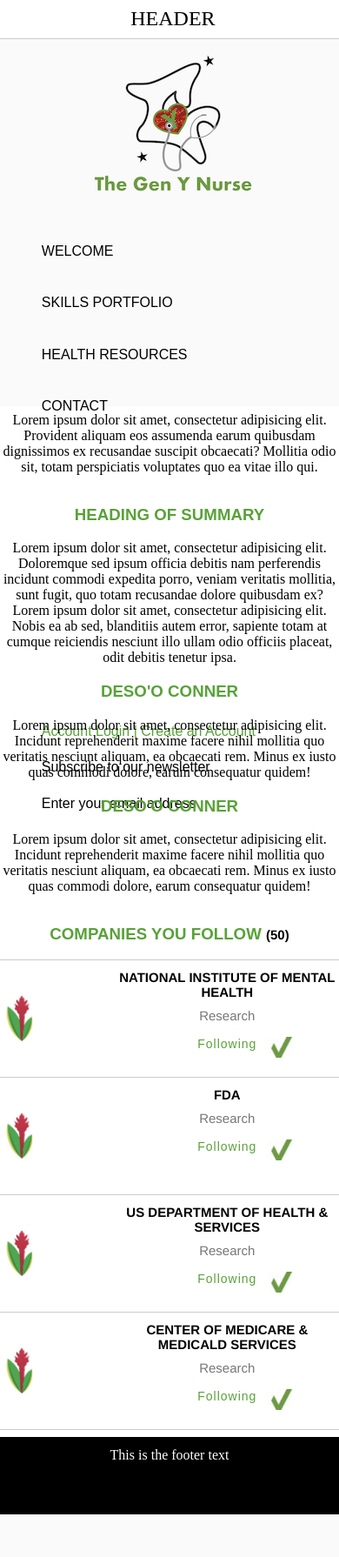
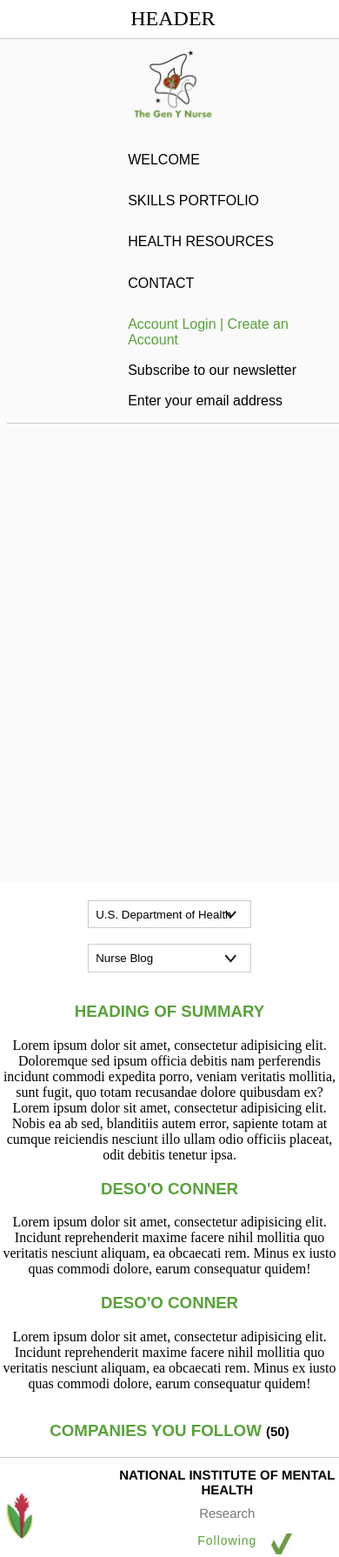
Before and after one commit to Toddsqui/GenYNurse, a plain HTML site: page healthresources.html in a window 390 px wide. Shown: the top 1790 px of the page at 87% size. Before the commit the page ends 1741 px from the top, so only its background shows below. Drawn offline with Linux system fonts and the light colour scheme; a web font is replaced by a local one.

Commit message:
Edited the health resources section.

```diff
--- a/css/threecolumns.css
+++ b/css/threecolumns.css
@@ -2,10 +2,15 @@ html {
   margin: 0;
   padding: 0;
   border: 0;
+  overflow-x: hidden;
 }
 
 html, body {
   height: 100%;
+}
+
+.largelogo{
+  display: none;
 }
 
 .content {
@@ -60,6 +65,27 @@ height: 1px;
 .green {
   color: #58A238;
 }
+
+
+select.dropdown{
+  background-color: transparent;
+}
+
+.dropdown{
+  width: 94%;
+  height: 60px;
+  border: 1px solid #ccc;
+  border-radius: 0;
+  -webkit-appearance: none;
+  padding: 6%;
+
+
+}
+
+#firstdropdown{
+  margin-top: 8%;
+}
+
 
 /* ======== FONTS  ============== */
 
@@ -154,6 +180,25 @@ h1 {
   border-bottom: 1px solid #ccc;
 }
 
+.footertext{
+  margin-left: -2%;
+}
+
+
+.footertext li{
+  float: left;
+  display: inline;
+  color: white;
+  text-decoration: none;
+  font-size: 16px;
+}
+
+#privacypolicy{
+  color: white;
+  float: right;
+  font-size: 16px;
+}
+
 /* ========= END OF FONTS ============ */
 
 * {
@@ -226,7 +271,7 @@ body{
 
   .sidebar{
     width: 100%;
-    height: 50vh;
+    height: 127vh;
     background-color: #fafafa;
     text-align: center;
     padding-top: 2%;
@@ -235,6 +280,14 @@ body{
 
 
   }
+
+ul {
+  margin-left: 34%;
+}
+
+#contactlistlink {
+    margin-bottom: 12%;
+}
 
   .col1, .col2, .col3{
     width: 100%;
@@ -270,6 +323,58 @@ body{
   }
 } /* end of resolution of 56px */
 
+@media screen and (max-width: 219px){
+  #caralogo{
+    display: none;
+  }
+  .largelogo {
+    display: block;
+    width: 84% !important;
+  }
+} /* end of 219px */
+
+@media screen and (max-width: 316px){
+  ul {
+    margin-left: 7% !important;
+  }
+} /* end of 316px */
+
+@media screen and (max-width: 360px){
+  form {
+      width: 118%;
+  }
+
+  .sidebar {
+    height: 77vh !important;
+    margin-left: -10%;
+  }
+} /* end of 360px */
+
+@media screen and (max-width: 372px){
+  select.dropdown{
+    background-size: cover;
+  }
+}
+
+@media screen and (max-width: 450px){
+  ul {
+    margin-left: 26%;
+  }
+}
+
+@media screen and (max-width: 585px){
+  .sidebar{
+    height: 100vh;
+  }
+}
+
+
+@media screen and (max-width: 660px){
+  .sidebar{
+    height: 115vh;
+  }
+}
+
 @media screen and (max-width: 863px){
   .flower{
     background-size: 44%;
@@ -285,6 +390,37 @@ body{
     color: #58A238;
     font-size: 14px;
     letter-spacing: 1px;
+  }
+  form{
+    margin-top: -5%;
+  }
+
+  .dropdown {
+    width: 50%;
+    height: 10%;
+    border: 1px solid #ccc;
+    border-radius: 0;
+    -webkit-appearance: none;
+    padding: 2%;
+    }/* end of drop down styling */
+
+    #firstdropdown{
+      background-position: 99% -6px;
+      width: 48% !important;
+    }
+
+    #seconddropdown {
+      width: 48% !important;
+    }
+
+    #caralogo {
+    width: 31% !important;
+  }
+}/* end of max-width 863 */
+
+@media screen and (max-width: 864px){
+  #bottomlinks {
+      margin-top: 4% !important;
   }
 }
 
@@ -336,6 +472,15 @@ body{
     bottom: 0;
   }
 
+  ul {
+    margin-left: 7%;
+  }
+
+  #bottomlinks{
+    margin-top: 107%;
+  }
+
+
 }/* end of 864px resolution */
 
 
@@ -345,6 +490,16 @@ body{
   }
 } /* end of 887 px */
 
+@media screen and (max-width: 908px){
+  #firstdropdown{
+    width: 101%;
+  }
+
+  #seconddropdown{
+    width: 101%;
+  }
+}
+
 @media screen and (max-width: 925px){
   .flower{
     padding-left: 34%;
@@ -353,6 +508,12 @@ body{
     background-position: 78% !important;
   }
 } /* end of 925px */
+
+@media screen and (max-width: 960px){
+  #caralogo{
+    width: 100%;
+  }
+}
 
 @media screen and (max-width: 1029px){
   .following{
@@ -365,6 +526,11 @@ body{
   .following {
     background-position: 53%;
   }
+
+  #bottomlinks {
+      margin-top: 104%;
+  }
+
 } /* end of 1175px */
 
 
--- a/healthresources.html
+++ b/healthresources.html
@@ -26,7 +26,8 @@
     <div class="sidebar sidebarfont">
 
 
-        <img src="img/caralogo.png" alt="" class='center'>
+        <img src="img/caralogo.png" alt="" class='logo center' id="caralogo">
+        <img src="img/caralogo2.png" alt="" class='largelogo'>
 
         <ul class="sidebarfont">
             <li>
@@ -41,7 +42,8 @@
             <li id="contactlistlink">
               Contact
             </li>
-
+</ul>
+      <ul id="bottomlinks">
             <li class="bottomsidebarfont bottom green">
               Account Login | Create an Account
             </li>
@@ -66,7 +68,24 @@
     <div class="threecolumns defaultfont">
           <div class="col1">
 
-<p>Lorem ipsum dolor sit amet, consectetur adipisicing elit. Provident aliquam eos assumenda earum quibusdam dignissimos ex recusandae suscipit obcaecati? Mollitia odio sit, totam perspiciatis voluptates quo ea vitae illo qui.</p>
+            <form action="">
+<select name="healthservices" id="firstdropdown" class="dropdown" style="background-color: transparent;
+    background: url('img/dropdown.png') no-repeat right; background-size: cover;">
+  <option value="">U.S. Department of Health</option>
+  <option value="">Department of Health and Human Services</option>
+  <option value="">ObamaCare</option>
+
+</select><!-- end of first selection -->
+
+<br /><br />
+
+<select name="links" id="seconddropdown" class="dropdown" style="background-color: transparent;
+    background: url('img/dropdown.png') no-repeat right; background-size: cover;">
+      <option value="">Nurse Blog</option>
+      <option value="">Health Recovery</option>
+      <option value="">LinkedIn Nurse Groups</option>
+</select><!-- end of second selection -->
+            </form>
 
           </div><!-- end of column1 -->
 
@@ -145,7 +164,17 @@
 
 
       <footer>
-      This is the footer text
+      <ul class="footertext">
+            <li>Welcome.</li>
+            <li>Skills Portfolio.</li>
+            <li>Health Resources.</li>
+            <li>Contact</li>
+
+
+
+      </ul><!-- end of footertext -->
+
+      <p id="privacypolicy">Privacy Policy | 2016 All Rights Reserved</p>
 
 
       </footer>
```
Also changed, not shown: img/caralogo2.png (added), img/dropdown.png (added).
